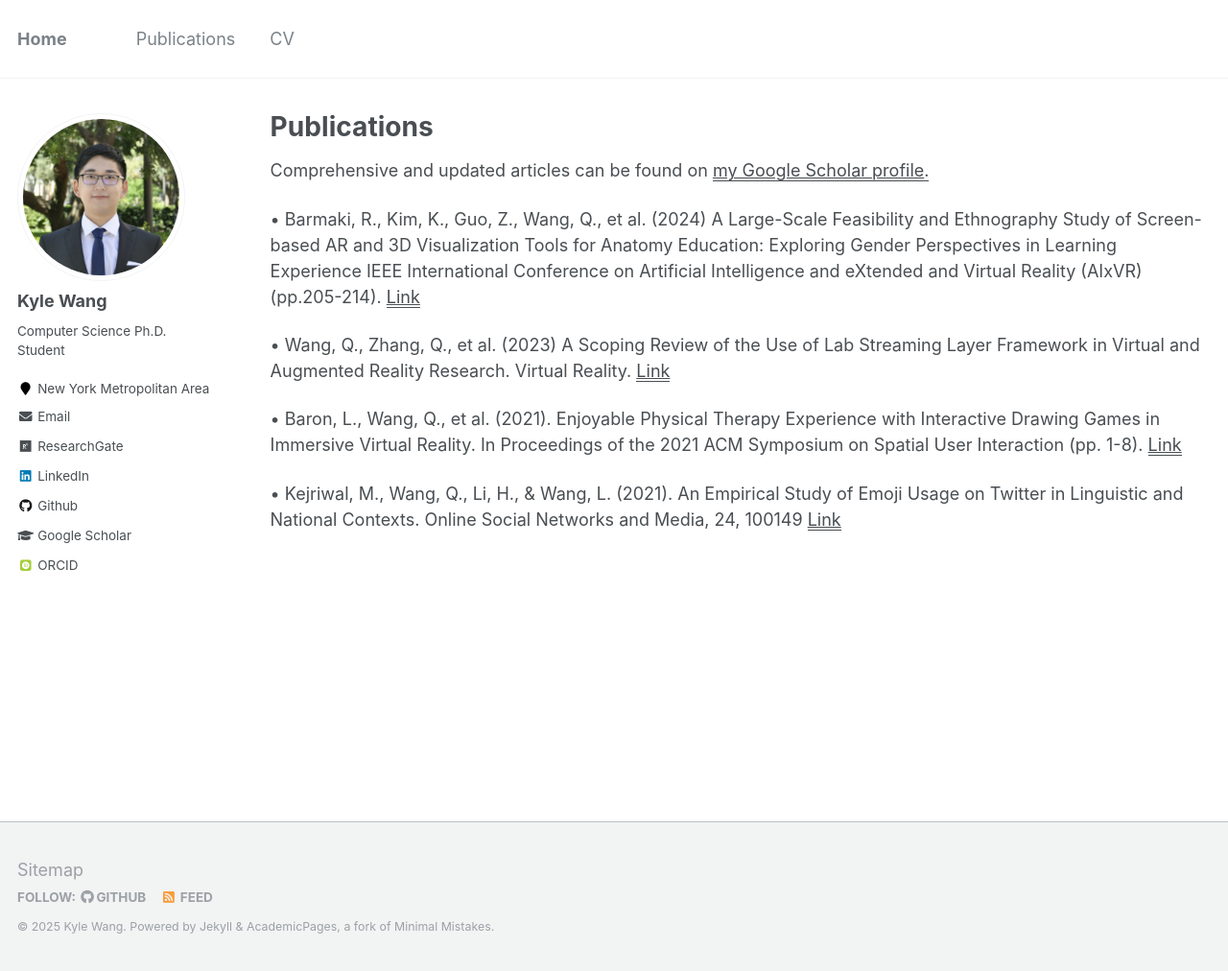
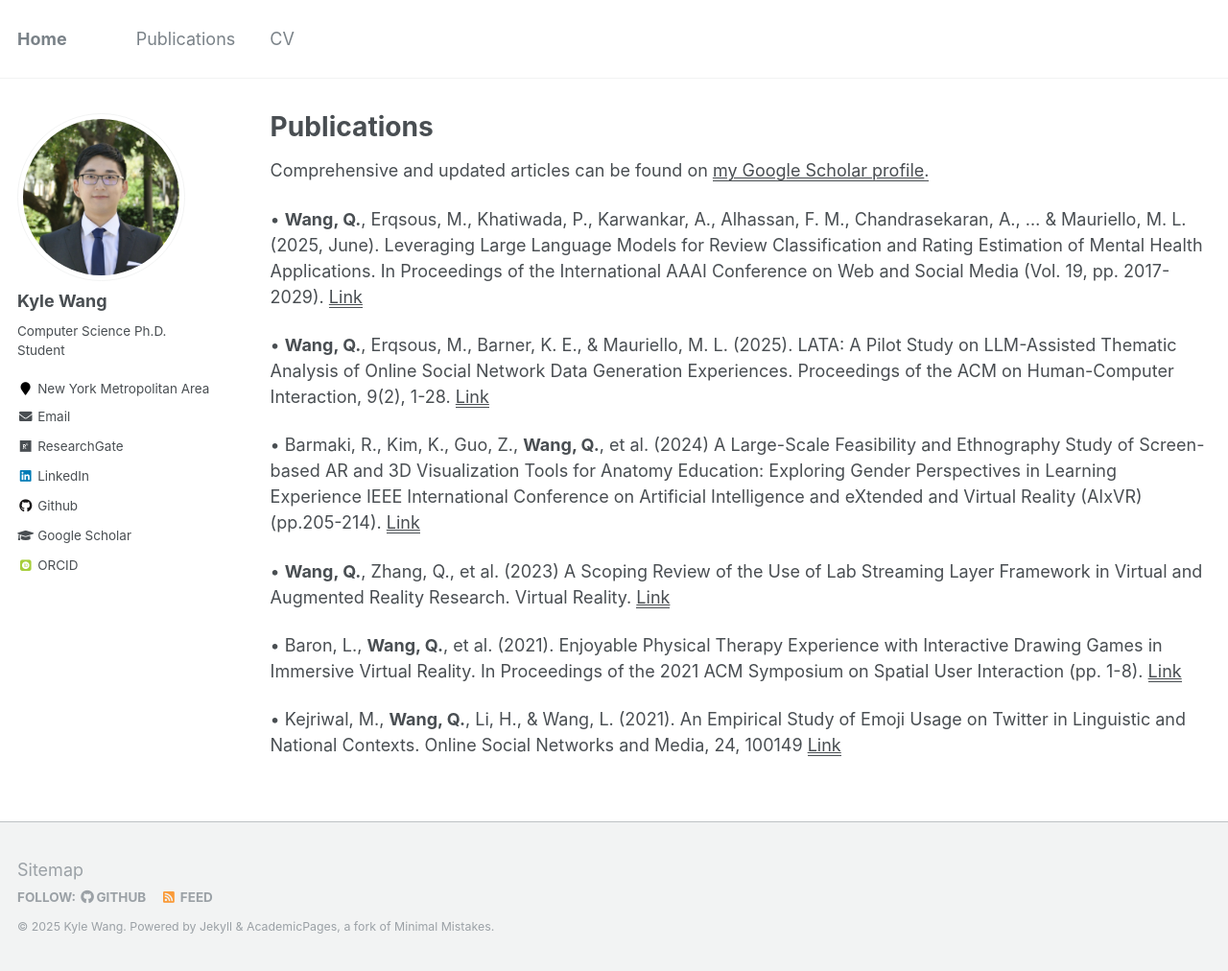
Before and after one commit to kyleearth/kyleearth.github.io, a Jekyll site: the page built from _pages/publications.md, in a window 1280 px wide and 1012 px high. Shown: the whole window at 96% size. Built offline with Jekyll 4.4.1, drawn with Linux system fonts in a browser that asks for light colours; some web fonts are replaced.

Commit message:
Update publications.md

```diff
--- a/_pages/publications.md
+++ b/_pages/publications.md
@@ -10,11 +10,14 @@ author_profile: true
   Comprehensive and updated articles can be found on <u><a href="{{site.author.googlescholar}}">my Google Scholar profile</a>.</u>
 {% endif %}
 
+• **Wang, Q.**, Erqsous, M., Khatiwada, P., Karwankar, A., Alhassan, F. M., Chandrasekaran, A., ... & Mauriello, M. L. (2025, June). Leveraging Large Language Models for Review Classification and Rating Estimation of Mental Health Applications. In Proceedings of the International AAAI Conference on Web and Social Media (Vol. 19, pp. 2017-2029). <u><a href="https://doi.org/10.1609/icwsm.v19i1.35916">Link</a></u>
 
-• Barmaki, R., Kim, K., Guo, Z., Wang, Q., et al. (2024) A Large-Scale Feasibility and Ethnography Study of Screen-based AR and 3D Visualization Tools for Anatomy Education: Exploring Gender Perspectives in Learning Experience IEEE International Conference on Artificial Intelligence and eXtended and Virtual Reality (AIxVR)(pp.205-214). <u><a href="https://ieeexplore.ieee.org/abstract/document/10445569/">Link</a></u>
+• **Wang, Q.**, Erqsous, M., Barner, K. E., & Mauriello, M. L. (2025). LATA: A Pilot Study on LLM-Assisted Thematic Analysis of Online Social Network Data Generation Experiences. Proceedings of the ACM on Human-Computer Interaction, 9(2), 1-28. <u><a href="https://doi.org/10.1145/3711022">Link</a></u>
 
-• Wang, Q., Zhang, Q., et al. (2023) A Scoping Review of the Use of Lab Streaming Layer Framework in Virtual and Augmented Reality Research. Virtual Reality. <u><a href="https://doi.org/10.1007/s10055-023-00799-8">Link</a></u>
+• Barmaki, R., Kim, K., Guo, Z., **Wang, Q.**, et al. (2024) A Large-Scale Feasibility and Ethnography Study of Screen-based AR and 3D Visualization Tools for Anatomy Education: Exploring Gender Perspectives in Learning Experience IEEE International Conference on Artificial Intelligence and eXtended and Virtual Reality (AIxVR)(pp.205-214). <u><a href="https://ieeexplore.ieee.org/abstract/document/10445569/">Link</a></u>
 
-• Baron, L., Wang, Q., et al. (2021). Enjoyable Physical Therapy Experience with Interactive Drawing Games in Immersive Virtual Reality. In Proceedings of the 2021 ACM Symposium on Spatial User Interaction (pp. 1-8). <u><a href="https://dl.acm.org/doi/abs/10.1145/3485279.3485285">Link</a></u>
+• **Wang, Q.**, Zhang, Q., et al. (2023) A Scoping Review of the Use of Lab Streaming Layer Framework in Virtual and Augmented Reality Research. Virtual Reality. <u><a href="https://doi.org/10.1007/s10055-023-00799-8">Link</a></u>
 
-• Kejriwal, M., Wang, Q., Li, H., & Wang, L. (2021). An Empirical Study of Emoji Usage on Twitter in Linguistic and National Contexts. Online Social Networks and Media, 24, 100149 <u><a href="https://www.sciencedirect.com/science/article/pii/S2468696421000318">Link</a></u>
+• Baron, L., **Wang, Q.**, et al. (2021). Enjoyable Physical Therapy Experience with Interactive Drawing Games in Immersive Virtual Reality. In Proceedings of the 2021 ACM Symposium on Spatial User Interaction (pp. 1-8). <u><a href="https://dl.acm.org/doi/abs/10.1145/3485279.3485285">Link</a></u>
+
+• Kejriwal, M., **Wang, Q.**, Li, H., & Wang, L. (2021). An Empirical Study of Emoji Usage on Twitter in Linguistic and National Contexts. Online Social Networks and Media, 24, 100149 <u><a href="https://www.sciencedirect.com/science/article/pii/S2468696421000318">Link</a></u>
```
